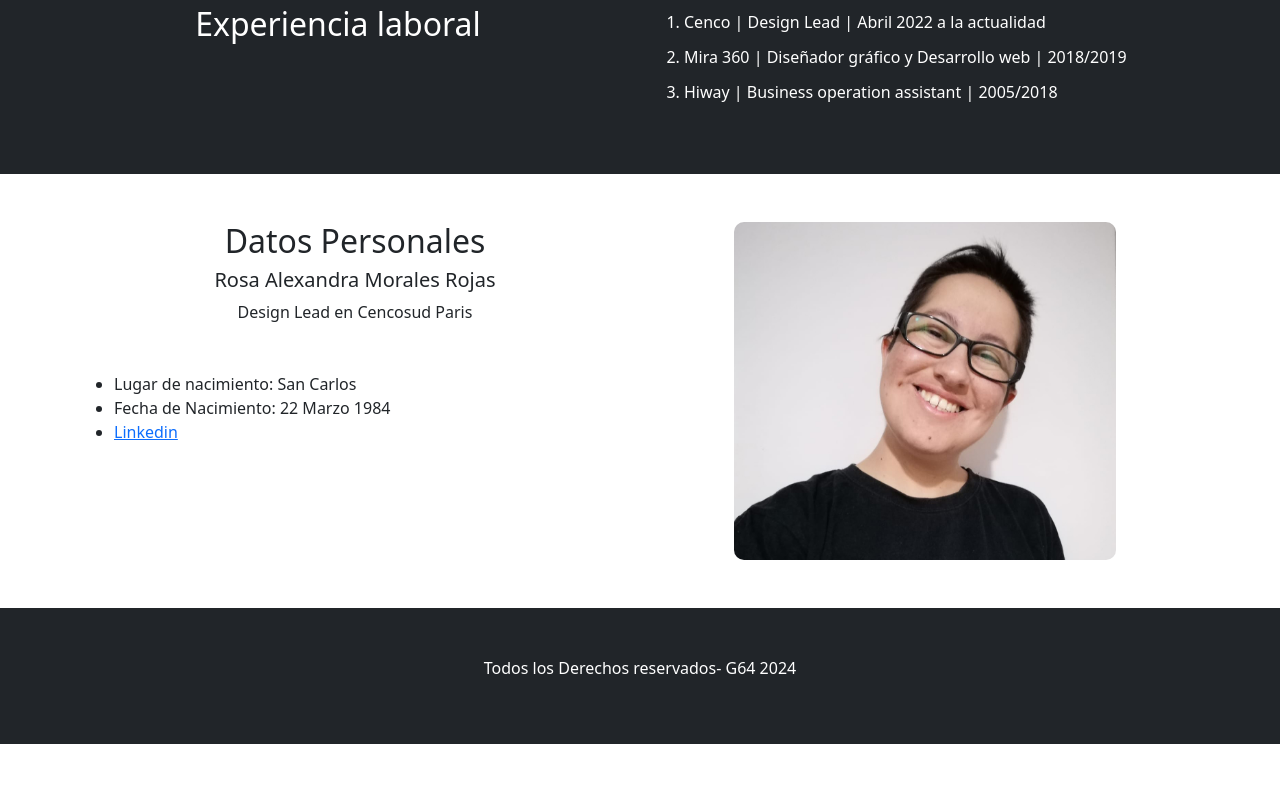
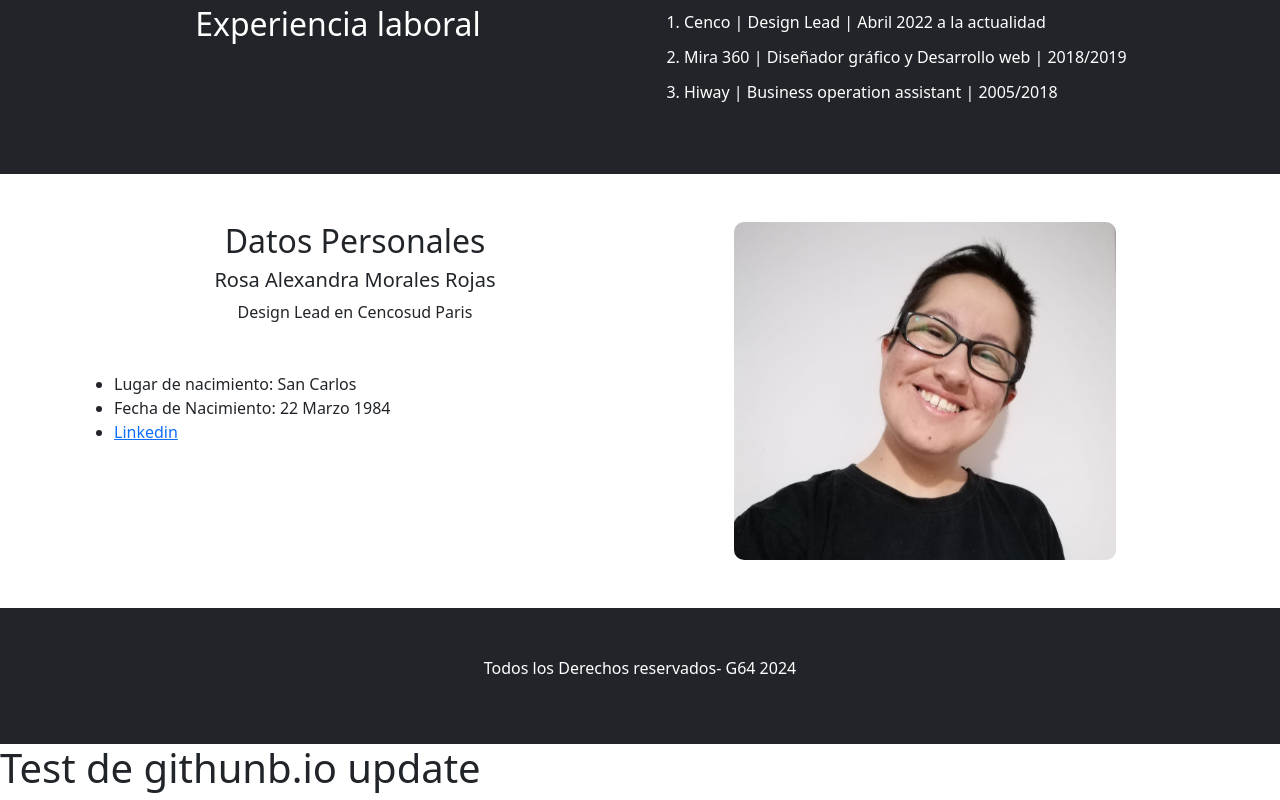
Before and after one commit to rmedinacl/Dreamsroses.github.io-fork2, a plain HTML site: page index.html in a window 1280 px wide. Shown: the part 1699-2499 px from the top of the page. Before the commit the page ends 2443 px from the top, so only its background shows below. Drawn offline with nearby package versions, Linux system fonts and the light colour scheme.

Commit message:
add footer test

```diff
--- a/index.html
+++ b/index.html
@@ -181,6 +181,12 @@
         <p>Todos los Derechos reservados- G64 2024</p>
     </footer>
 
+
+
+    <h1>
+        Test de githunb.io update
+    </h1>
+
     <!-- Script Bootstrap -->
     <script src="https://cdn.jsdelivr.net/npm/bootstrap@5.3.2/dist/js/bootstrap.bundle.min.js"
         integrity="sha384-C6RzsynM9kWDrMNeT87bh95OGNyZPhcTNXj1NW7RuBCsyN/o0jlpcV8Qyq46cDfL" crossorigin="anonymous">
```
